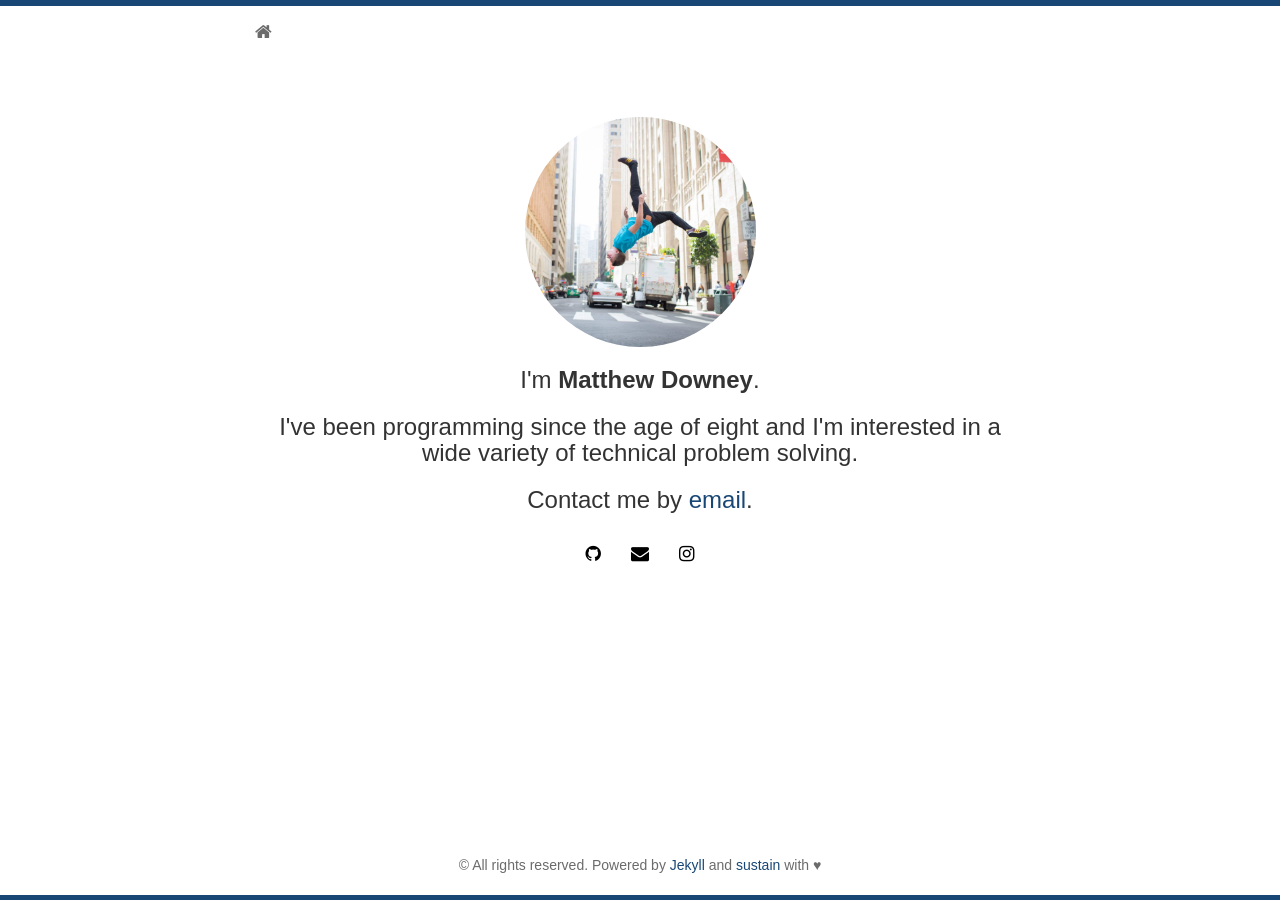
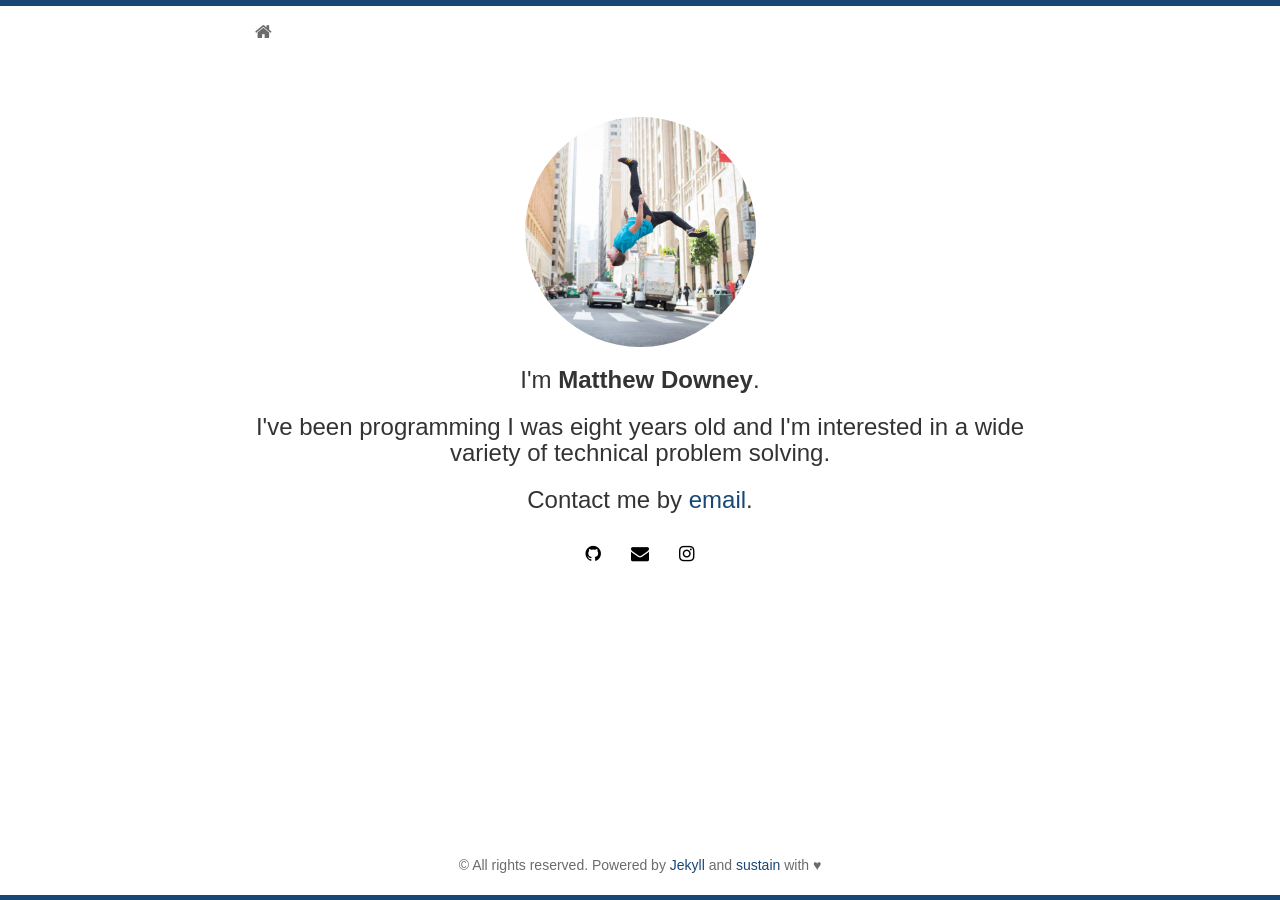
Before and after one commit to matthewdowney/matthewdowney.github.io, a Jekyll site: the page built from index.html, in a window 1280 px wide. Built offline with Jekyll 4.4.1, drawn with Linux system fonts in a browser that asks for light colours; some web fonts are replaced; Markdown is read by kramdown in place of the engine named in the settings; the list of posts is cut into pages by our own code.

Commit message:
changed tagline

```diff
--- a/index.html
+++ b/index.html
@@ -8,7 +8,7 @@ layout: home
         <img class="img-circle" src="{{ site.baseurl }}static/img/{{ site.avatar }}" alt="Profile image">
       </div>
       <h3>I'm <strong>{{ site.author }}</strong>.</h3>
-      <h3>I've been programming since the age of eight and I'm interested in a wide variety of technical problem solving.</h3>
+      <h3>I've been programming I was eight years old and I'm interested in a wide variety of technical problem solving.</h3>
       <!--<h3>Have a look at some of my working <a href="{{ site.baseurl }}/projects.html"> projects</a> or <a href="{{ site.baseurl }}/blog.html">blog posts.</a></h3>-->
       <!--<h3>For more check out my academic &amp; professional <a href="http://biomadeira.github.io/vitae">resume</a>.</h3>-->
       <h3>Contact me by <a href="mailto:{{ site.email }}">email</a>.</h3>
```
